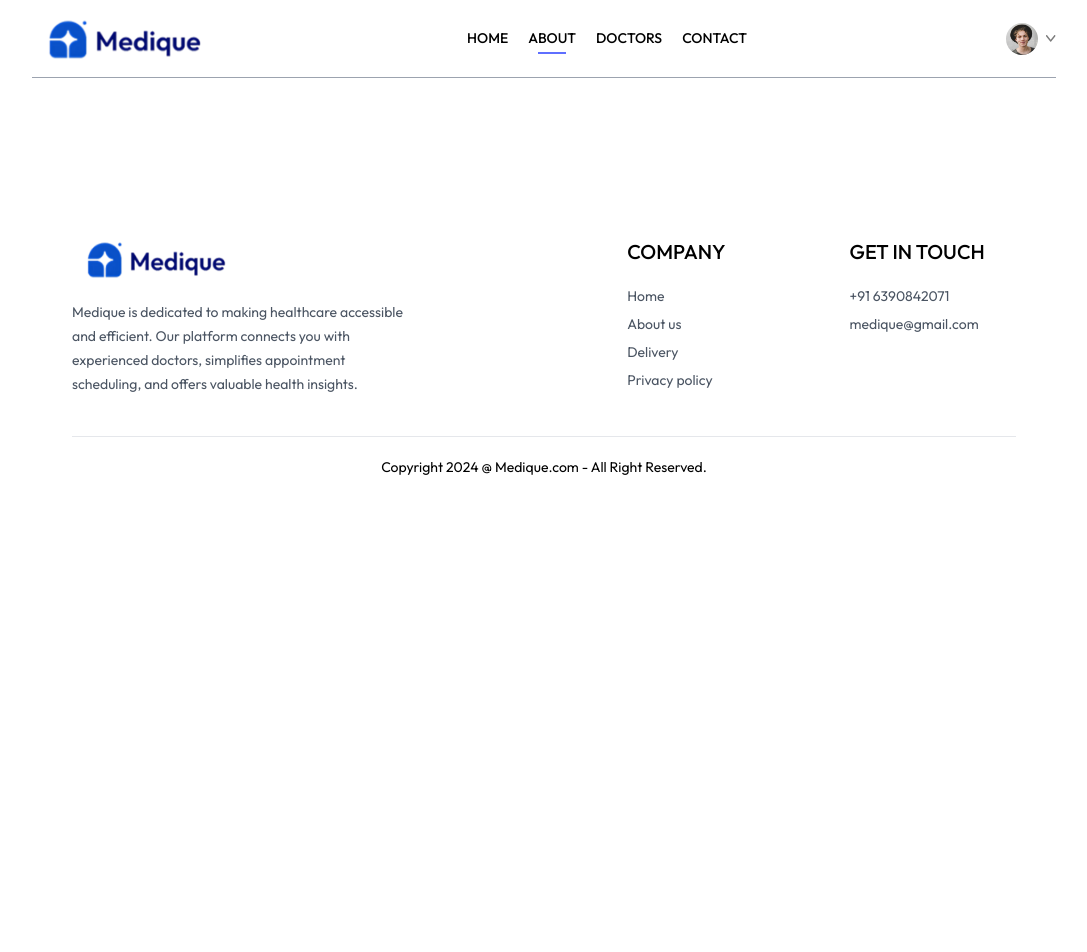
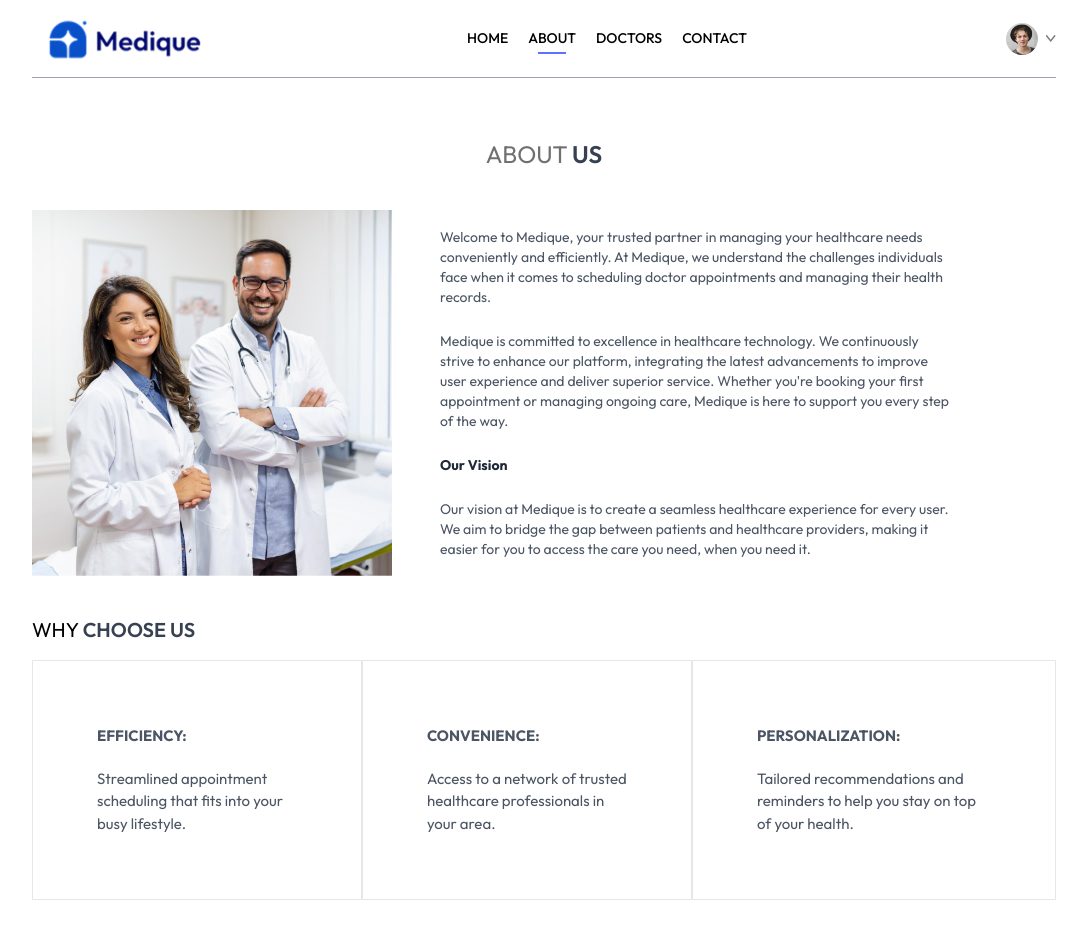
Before and after one commit to xtanislost/Medique---Hospital-Appointment-Management-and-Healthcare-Assistance, a React (Vite) app: page /about in a window 1280 px wide. Shown: the top 952 px of the page, without its empty margins (96-1183 px from the left). Before the commit the page ends 800 px from the top, so only its background shows below. Built offline with nearby package versions, Linux system fonts and the light colour scheme.

Commit message:
aboutpage

```diff
--- a/src/pages/About.jsx
+++ b/src/pages/About.jsx
@@ -1,8 +1,43 @@
 import React from 'react'
+
+import { assets } from '../assets/assets'
 
 const About = () => {
   return (
     <div>
+
+      <div className='text-center text-2xl pt-10 text-[#707070]'>
+        <p>ABOUT <span className='text-gray-700 font-semibold'>US</span></p>
+      </div>
+
+      <div className='my-10 flex flex-col md:flex-row gap-12'>
+        <img className='w-full md:max-w-[360px]' src={assets.about_image} alt="" />
+        <div className='flex flex-col justify-center gap-6 md:w-2/4 text-sm text-gray-600'>
+          <p>Welcome to Medique, your trusted partner in managing your healthcare needs conveniently and efficiently. At Medique, we understand the challenges individuals face when it comes to scheduling doctor appointments and managing their health records.</p>
+          <p>Medique is committed to excellence in healthcare technology. We continuously strive to enhance our platform, integrating the latest advancements to improve user experience and deliver superior service. Whether you're booking your first appointment or managing ongoing care, Medique is here to support you every step of the way.</p>
+          <b className='text-gray-800'>Our Vision</b>
+          <p>Our vision at Medique is to create a seamless healthcare experience for every user. We aim to bridge the gap between patients and healthcare providers, making it easier for you to access the care you need, when you need it.</p>
+        </div>
+      </div>
+
+      <div className='text-xl my-4'>
+        <p>WHY  <span className='text-gray-700 font-semibold'>CHOOSE US</span></p>
+      </div>
+
+      <div className='flex flex-col md:flex-row mb-20'>
+        <div className='border px-10 md:px-16 py-8 sm:py-16 flex flex-col gap-5 text-[15px] hover:bg-primary hover:text-white transition-all duration-300 text-gray-600 cursor-pointer'>
+          <b>EFFICIENCY:</b>
+          <p>Streamlined appointment scheduling that fits into your busy lifestyle.</p>
+        </div>
+        <div className='border px-10 md:px-16 py-8 sm:py-16 flex flex-col gap-5 text-[15px] hover:bg-primary hover:text-white transition-all duration-300 text-gray-600 cursor-pointer'>
+          <b>CONVENIENCE: </b>
+          <p>Access to a network of trusted healthcare professionals in your area.</p>
+        </div>
+        <div className='border px-10 md:px-16 py-8 sm:py-16 flex flex-col gap-5 text-[15px] hover:bg-primary hover:text-white transition-all duration-300 text-gray-600 cursor-pointer'>
+          <b>PERSONALIZATION:</b>
+          <p >Tailored recommendations and reminders to help you stay on top of your health.</p>
+        </div>
+      </div>
 
     </div>
   )
```
